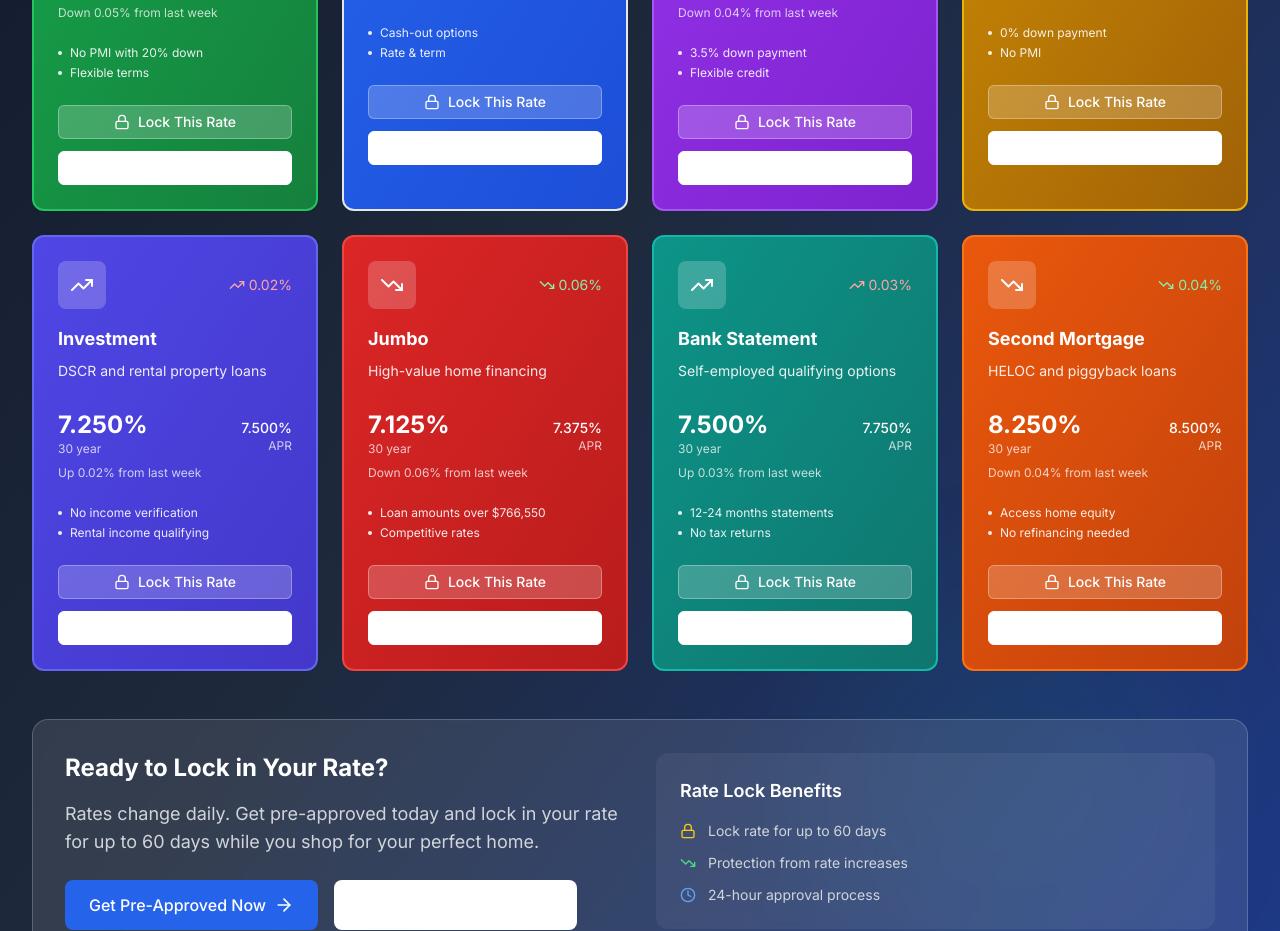
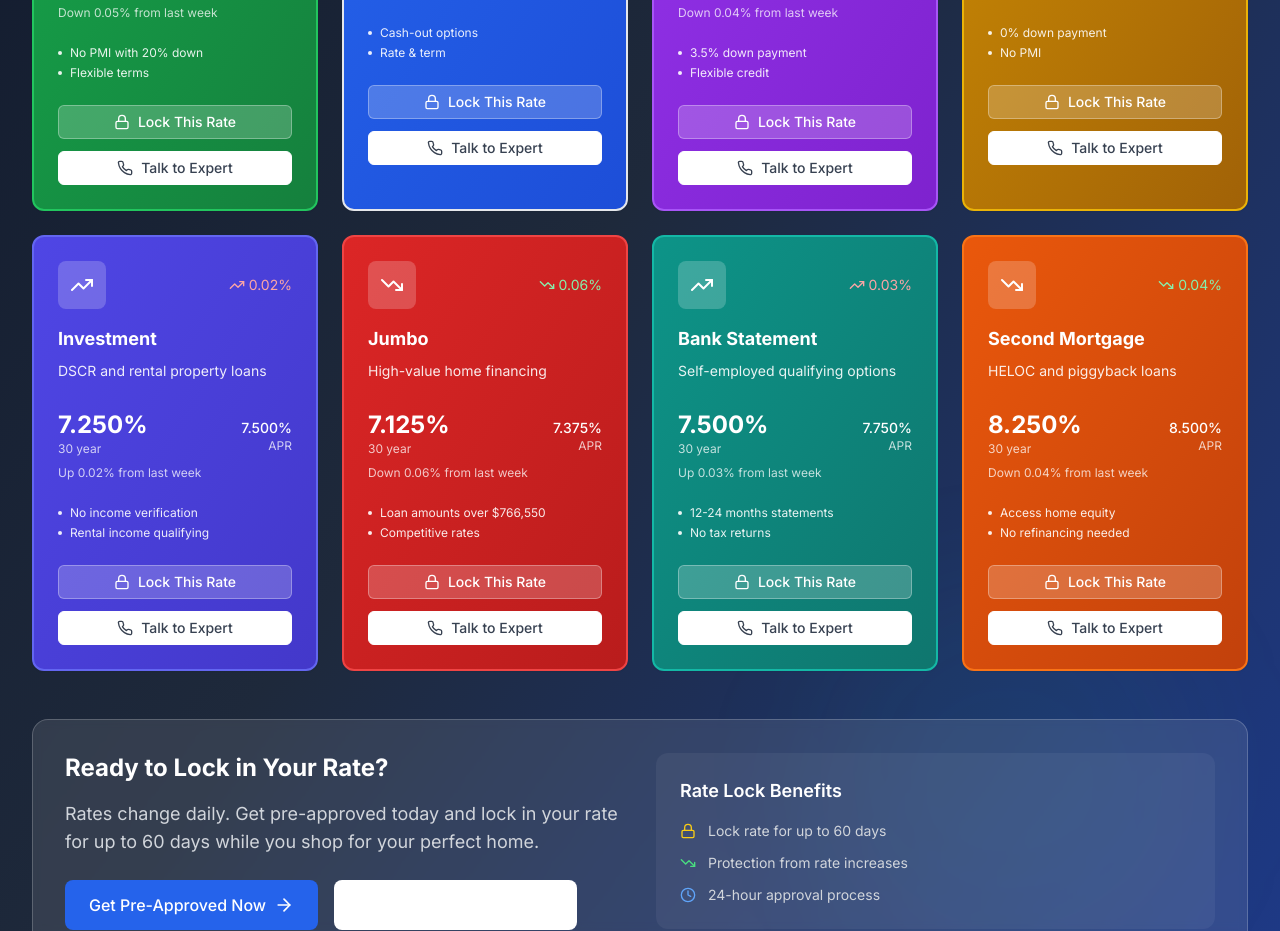
Before and after one commit to imankiyanoosh/Mehrshahi-Mortgage-Website, a React (Vite) app: page / in a window 1280 px wide. Shown: the part 5045-5976 px from the top of the page. Built offline with nearby package versions, Linux system fonts and the light colour scheme.

Commit message:
Updated MortgageRatesSection.tsx

```diff
--- a/src/components/sections/MortgageRatesSection.tsx
+++ b/src/components/sections/MortgageRatesSection.tsx
@@ -297,7 +297,7 @@ const MortgageRatesSection: React.FC = () => {
                       fullWidth
                       size="sm"
                       variant="outline"
-                      className="bg-transparent border-white text-white hover:bg-white/20 transition duration-200 font-medium flex items-center justify-center"
+                      className="bg-transparent border-white text-blue hover:bg-white/20 transition duration-200 font-medium flex items-center justify-center"
                     >
                       <Phone className="w-4 h-4 mr-2" />
                       Talk to Expert
```
